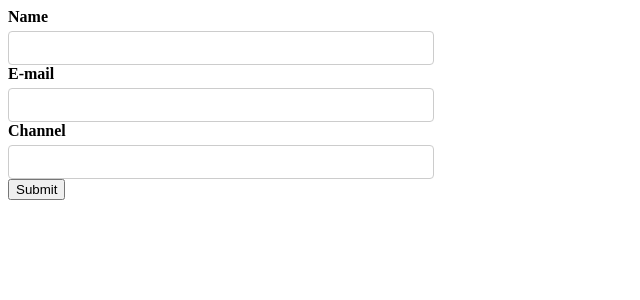
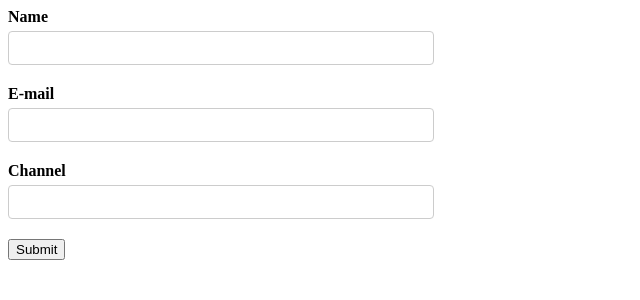
Before and after one commit to alaminsheikh01/React-formik-validation, a React (Create React App) app: page / in a window 1280 px wide. Shown: the top 300 px of the page, without its empty margins (0-640 px from the left). Built offline with nearby package versions, Linux system fonts and the light colour scheme.

Commit message:
error msg show in user side

```diff
--- a/src/components/YoutubeForm.jsx
+++ b/src/components/YoutubeForm.jsx
@@ -46,15 +46,24 @@
     return (
         <div>
             <form onSubmit={formik.handleSubmit}>
+
+                <div className='form-control'>
                 <label htmlFor='name'>Name</label>
                 <input type="text" id="name" name='name' onChange={formik.handleChange} value={formik.values.name}/>
+                {formik.errors.name? <div className='error'>{formik.errors.name}</div>:null}
+                </div>
 
+                <div className='form-control'>
                 <label htmlFor='email'>E-mail</label>
                 <input type="email" id="id" name="email" onChange={formik.handleChange} value={formik.values.email}/>
+                {formik.errors.email? <div className='error'>{formik.errors.email}</div>:null}
+                </div>
 
+                <div className='form-control'>
                 <label htmlFor='channel'>Channel</label>
                 <input type="text" id="channel" name="channel" onChange={formik.handleChange} value={formik.values.channel}/>
-
+                {formik.errors.channel? <div className='error'>{formik.errors.channel}</div>:null}
+                </div>
                 <button type="submit">Submit</button>
             </form>
         </div>
```
